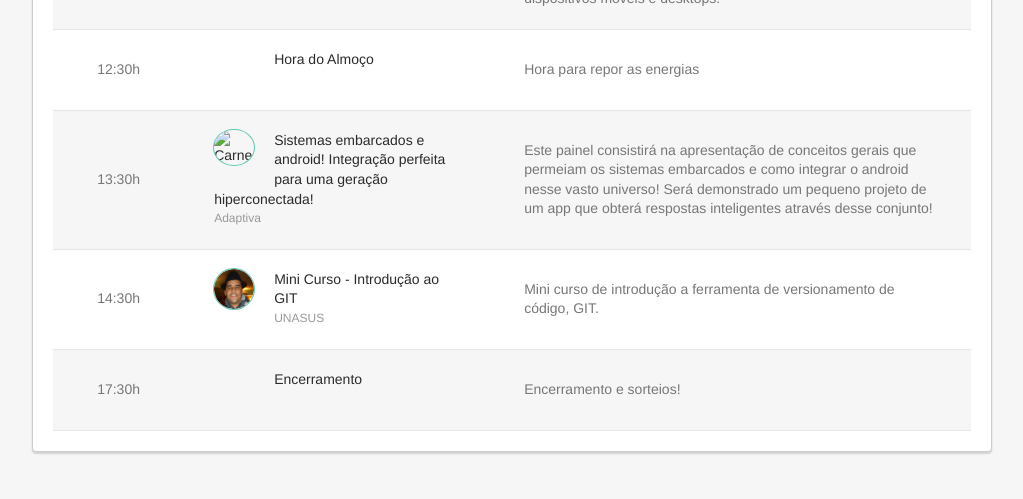
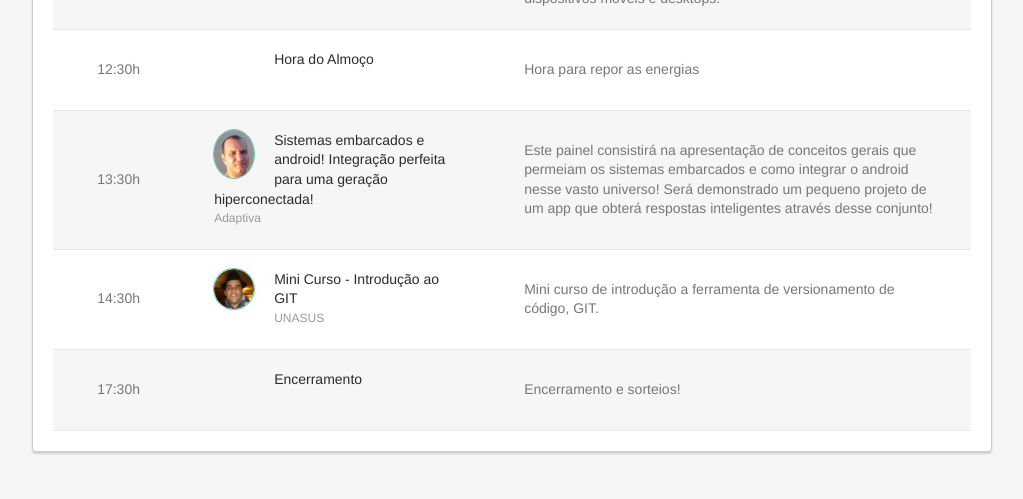
Before and after one commit to GDGSaoLuis/gdg-saoluis.github.io, a website: page gdg-sao-luis-day/index.html in a window 1280 px wide. Shown: the part 3980-4479 px from the top of the page, without its empty margins (128-1151 px from the left). Drawn offline with nearby package versions, Linux system fonts and the light colour scheme; some packages are replaced by stand-ins of ours.

Commit message:
Update index.html

```diff
--- a/gdg-sao-luis-day/index.html
+++ b/gdg-sao-luis-day/index.html
@@ -271,7 +271,7 @@ Entusiasta da seara mecatrônica, vem desenvolvendo projetos com ênfase na Inte
 
               <tr>
                 <td class="schedule-time">13:30h</td>
-                <td class="schedule-slot"><span class="speaker-photo"><img class="photo" src="assets/img/carnegie.png" alt="Carnegie" /></span>Sistemas embarcados e android! Integração perfeita para uma geração hiperconectada!<span class="speakers-company">Adaptiva</span></td>
+                <td class="schedule-slot"><span class="speaker-photo"><img class="photo" src="assets/img/carnegie.jpg" alt="Carnegie" /></span>Sistemas embarcados e android! Integração perfeita para uma geração hiperconectada!<span class="speakers-company">Adaptiva</span></td>
                 <td class="schedule-description">Este painel consistirá na apresentação de conceitos gerais que permeiam os sistemas embarcados e como integrar o android nesse vasto universo! Será demonstrado um pequeno projeto de um app que obterá respostas inteligentes através desse conjunto!</td>
               </tr>
 
```
